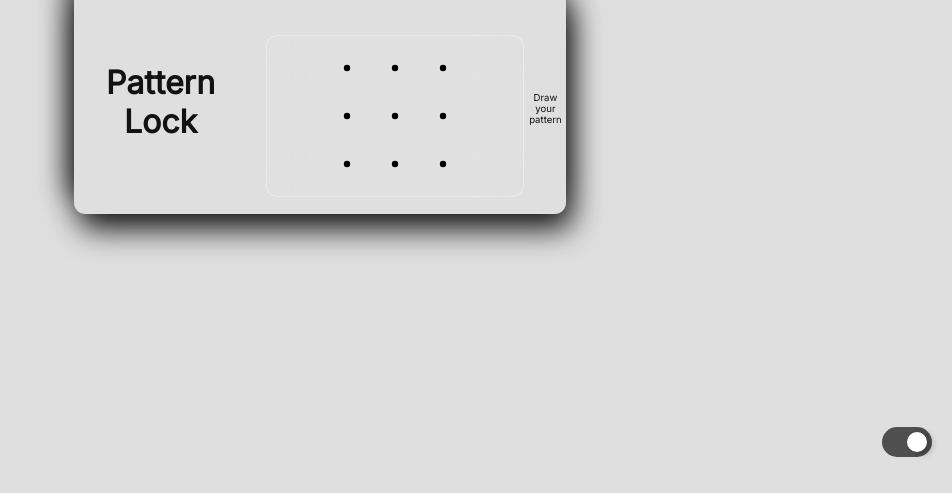
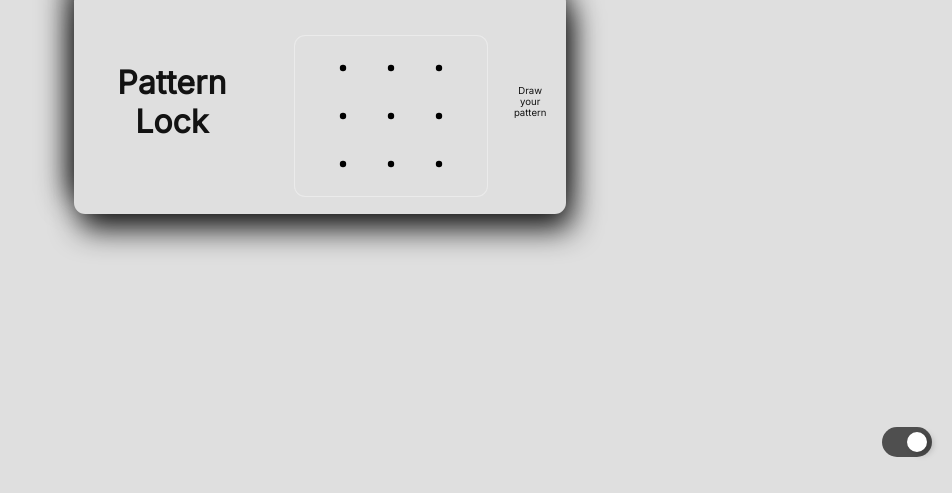
Before and after one commit to CodeNameSJ/PatternLockJS, a plain HTML site: page index.html in a window 1280 px wide. Both pictures are taken after a click on the label 1235 px from the left and 765 px from the top of the page. Shown: the part 323-816 px from the top of the page, without its empty margins (328-1280 px from the left). Drawn offline with nearby package versions, Linux system fonts and the light colour scheme.

Commit message:
Update patternlock.css

```diff
--- a/patternlock.css
+++ b/patternlock.css
@@ -26,8 +26,17 @@ body {
     transition: .36s;
 }
 
+.dark-mode .grid {
+    background-color: rgba(240, 240, 240, 0.6);
+}
 
 .dark-mode .container {
+    background: rgb(223, 223, 223);
+    color: #121212;
+    transition: .36s;
+}
+
+.dark-mode .grid {
     background: rgb(223, 223, 223);
     color: #121212;
     transition: .36s;
@@ -80,8 +89,9 @@ body {
     font-family: sans-serif;
     flex-wrap: wrap;
     justify-content: center;
-    width: 30vw;
-    height: 30vh;
+
+    height: 36vh;
+    width: 36vw;
     gap: 5px;
     padding: 5px;
     margin-top: 6%;
@@ -89,18 +99,18 @@ body {
 }
 
 .grid {
-    border: 1px solid rgba(255, 255, 255, 0.3);
+    border: 1px solid rgba(255, 255, 255, 0.36);
     -webkit-backdrop-filter: blur(20px);
     display: flex;
     align-items: center;
     justify-content: center;
     flex-direction: column;
-    background-color: rgba(255, 255, 255, 0.06);
+    background-color: rgba(24, 24, 24, 0.6);
     backdrop-filter: blur(20px);
     border-radius: 0.7rem;
     transition: all ease 0.3s;
     height: 20vh;
-    width: 20vw;
+    width: 15vw;
 }
 
 .grid:hover {
@@ -110,7 +120,7 @@ body {
 
 .subtitle {
     text-align: center;
-    margin-top: 5%;
+    /* margin-top: 5%; */
     font-size: 0.6em;
 }
 
```
